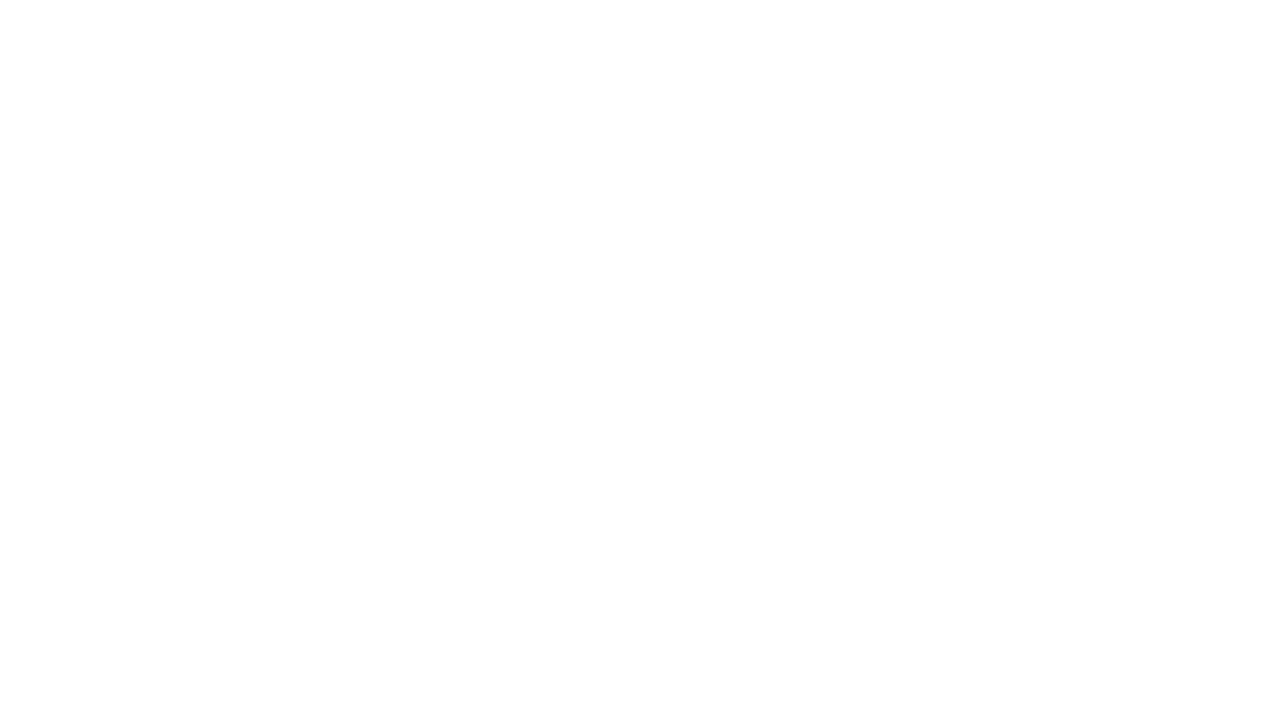
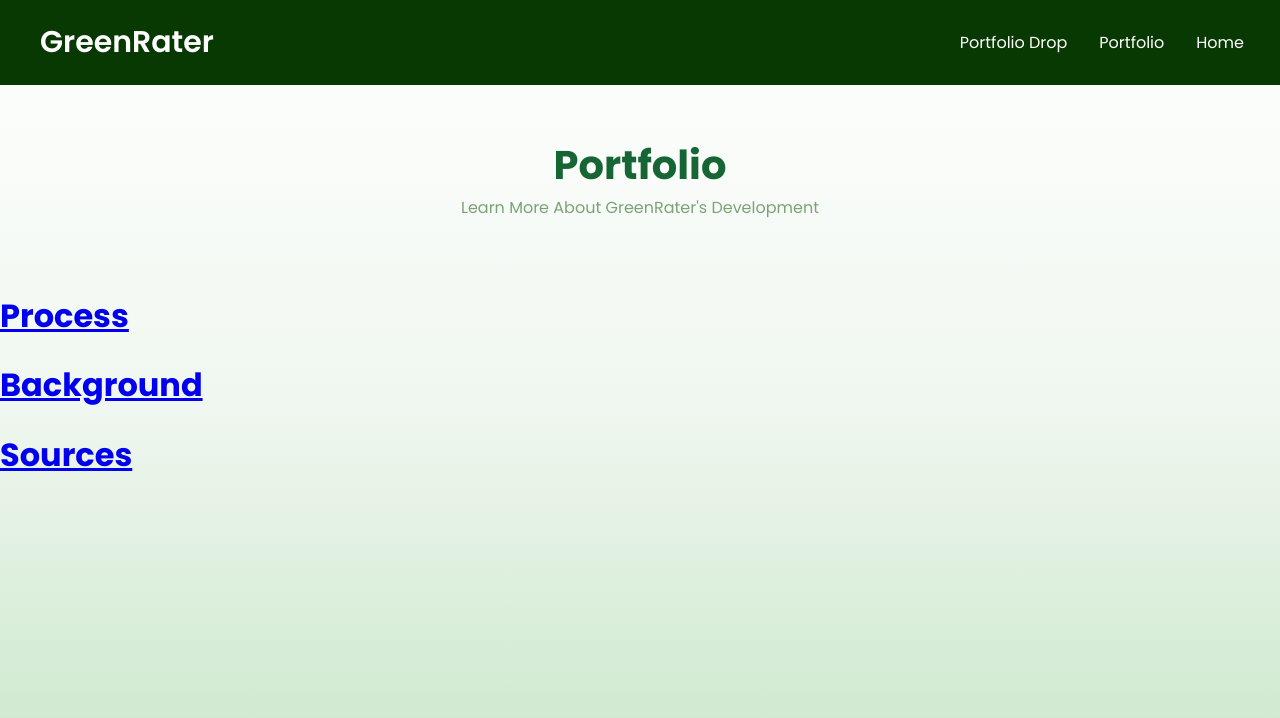
Before and after one commit to lurplee/greenspace_project, a Flask app: page /portfolio in a window 1280 px wide. Before the commit the part shown is empty. Shown: the top 718 px of the page. Run offline with Flask 3, Linux system fonts and the light colour scheme.

Commit message:
Implementing portfolio page

```diff
--- a/templates/index.html
+++ b/templates/index.html
@@ -20,7 +20,7 @@
         <h1>GreenRater</h1>
     </a>
     <a href="#home">Home</a>
-    <a href="#news">Portfolio</a>
+    <a href="portfolio">Portfolio</a>
     <div class="dropdown">
         <button class="dropbtn">Portfolio Drop
             <i class="fa fa-caret-down"></i>
--- a/templates/portfolio.html
+++ b/templates/portfolio.html
@@ -0,0 +1,67 @@
+<html lang="en">
+
+<head>
+    <meta charset="UTF-8">
+    <meta name="viewport" content="width=device-width, initial-scale=1.0">
+    <title>GreenRater Results</title>
+
+    <link rel="stylesheet" href="style.css">
+    <link rel="preconnect" href="https://fonts.googleapis.com">
+    <link rel="preconnect" href="https://fonts.gstatic.com" crossorigin>
+    <link rel="stylesheet" href="{{ url_for('static', filename='style.css') }}">
+
+    <link
+        href="https://fonts.googleapis.com/css2?family=Poppins:ital,wght@0,100;0,200;0,300;0,400;0,500;0,600;0,700;0,800;0,900;1,100;1,200;1,300;1,400;1,500;1,600;1,700;1,800;1,900&family=Roboto:ital,wght@0,100..900;1,100..900&display=swap"
+        rel="stylesheet">
+</head>
+
+<div class="navbar">
+    <a href="/" style="float:left;padding:0;">
+        <h1>GreenRater</h1>
+    </a>
+
+    <a href="#home">Home</a>
+    <a href="#news">Portfolio</a>
+
+    <div class="dropdown">
+        <button class="dropbtn">
+            Portfolio Drop
+            <i class="fa fa-caret-down"></i>
+        </button>
+
+        <div class="dropdown-content">
+            <a href="research-poster">Research Poster</a>
+            <a href="#">Link 2</a>
+            <a href="#">Sources</a>
+        </div>
+    </div>
+</div>
+
+<body>
+
+    <div class="heading">
+        <h1>Portfolio</h1>
+        <p>Learn More About GreenRater's Development</p>
+    </div>
+
+    <div class="portfolio-container">
+        <a href ="home" class="portfolio-item">
+            <h1>Process</h1>
+        </a>
+
+        <a href="home" class="portfolio-item">
+            <h1>Background</h1>
+        </a>
+
+        <a href="home" class="portfolio-item">
+            <h1>Sources</h1>
+        </a>
+
+
+
+    </div>
+
+
+</body>
+
+</html>
--- a/templates/results.html
+++ b/templates/results.html
@@ -19,7 +19,7 @@
     <a href="/" style="float:left;padding:0;"><h1>GreenRater</h1></a>
 
     <a href="#home">Home</a>
-    <a href="#news">Portfolio</a>
+    <a href="portfolio">Portfolio</a>
 
     <div class="dropdown">
         <button class="dropbtn">
@@ -92,7 +92,7 @@
             </div>
 
         </div>
-        <a href="home">Rate Another Greenspace</a>
+        <a href="/">Rate Another Greenspace</a>
     </div>
 
 </body>
```
